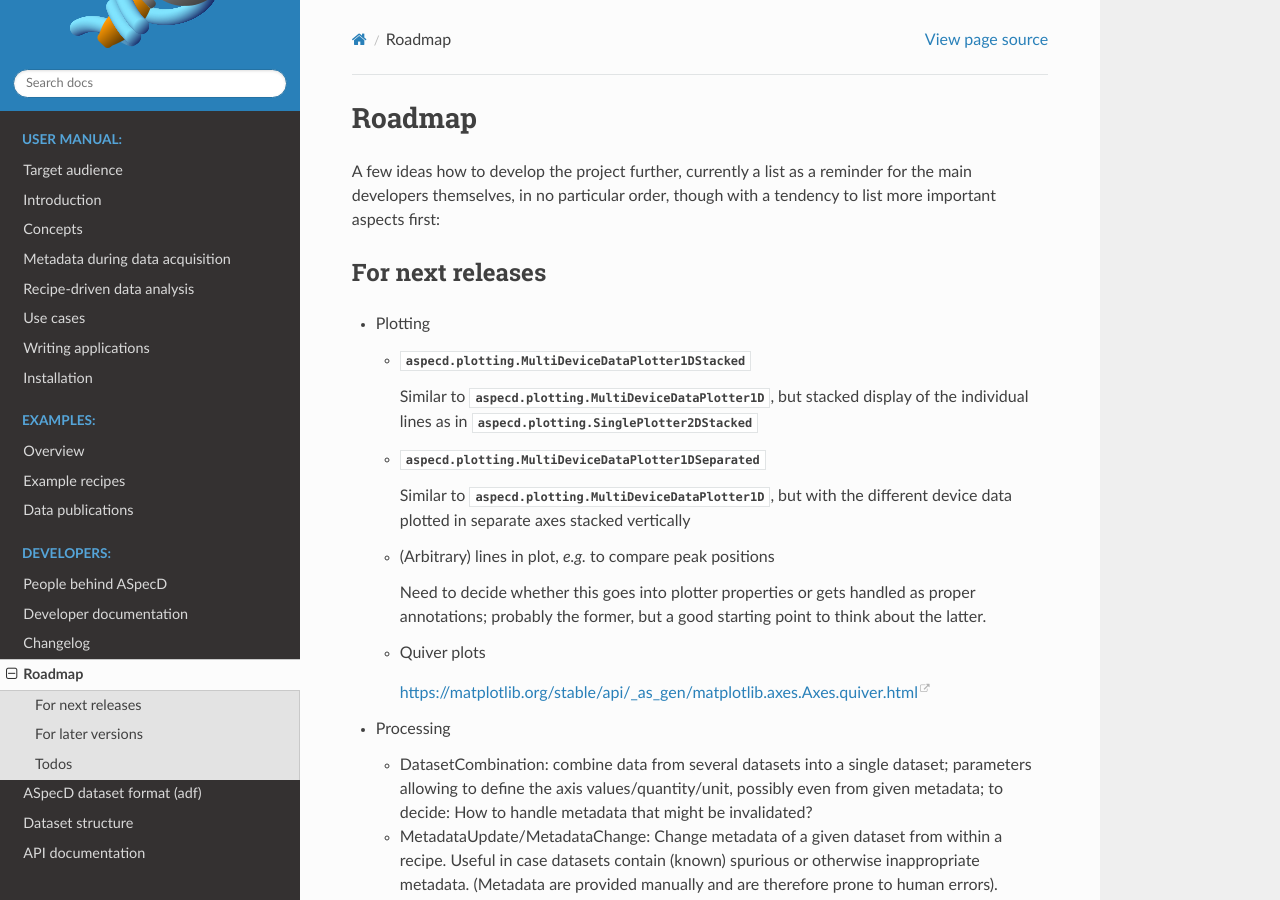
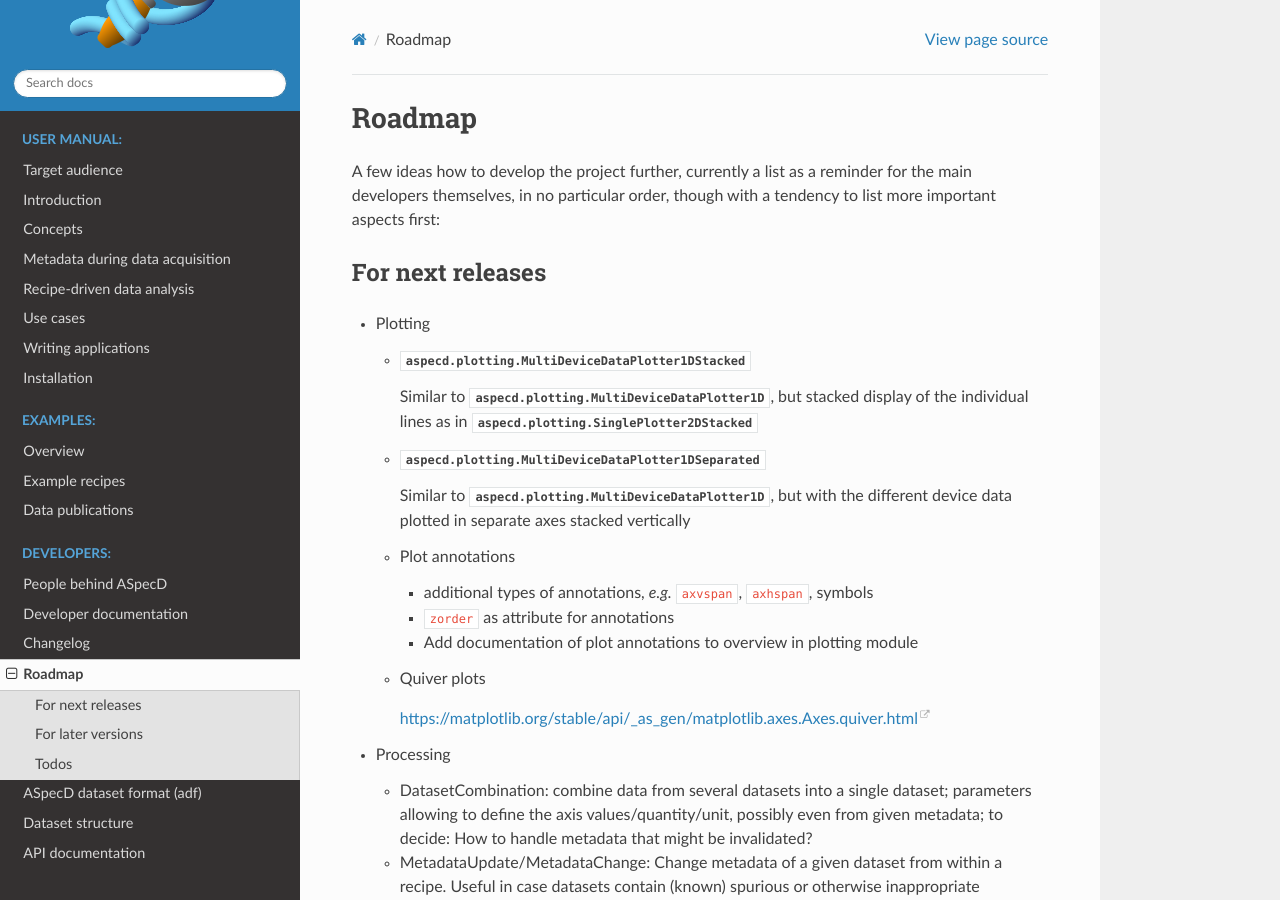
Before and after one commit to tillbiskup/aspecd, a Sphinx documentation site: the page built from docs/roadmap.rst, in a window 1280 px wide and 900 px high. Built offline with Sphinx 7.4.7 and the Read the Docs theme 2.0.0, drawn with Linux system fonts in a browser that asks for light colours.

Commit message:
Update roadmap

```diff
--- a/docs/roadmap.rst
+++ b/docs/roadmap.rst
@@ -18,9 +18,11 @@ For next releases
 
     Similar to :class:`aspecd.plotting.MultiDeviceDataPlotter1D`, but with the different device data plotted in separate axes stacked vertically
 
-  * (Arbitrary) lines in plot, *e.g.* to compare peak positions
+  * Plot annotations
 
-    Need to decide whether this goes into plotter properties or gets handled as proper annotations; probably the former, but a good starting point to think about the latter.
+    * additional types of annotations, *e.g.* ``axvspan``, ``axhspan``, symbols
+    * ``zorder`` as attribute for annotations
+    * Add documentation of plot annotations to overview in plotting module
 
   * Quiver plots
 
```
Also changed, not shown: 1 other file.
